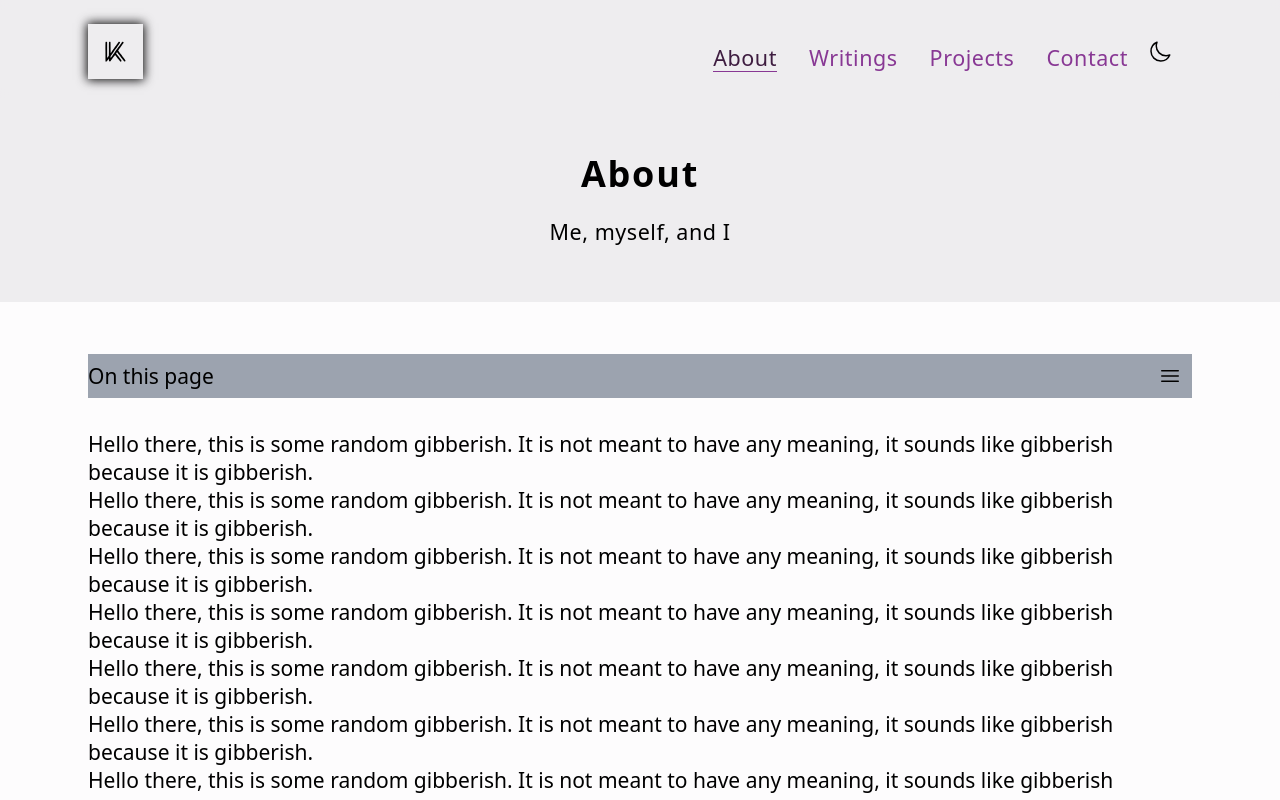
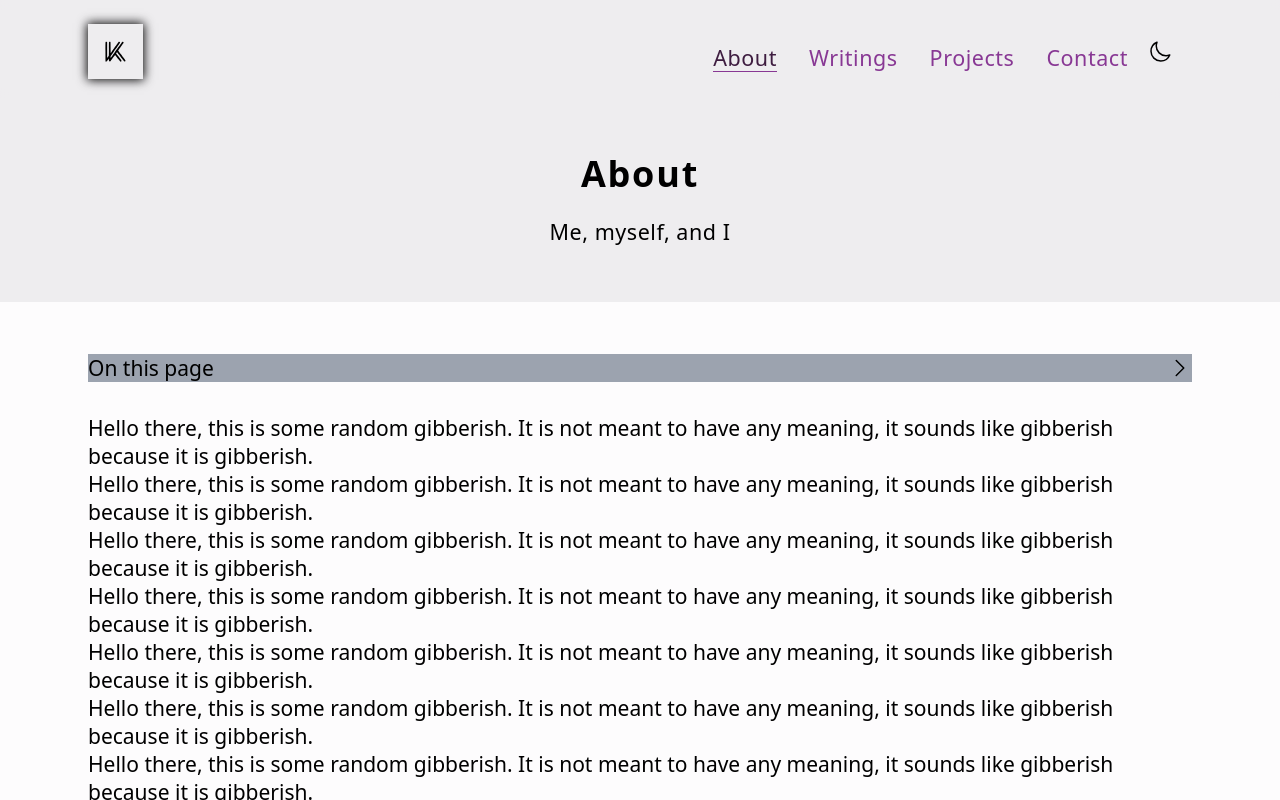
Before and after one commit to khinshankhan/www, a Next.js app: page /about in a window 1280 px wide. Shown: the top 800 px of the page. Built offline with nearby package versions, Linux system fonts and the light colour scheme; what tailwindcss-hyphens would draw is missing.

Commit message:
fix hydration error with toc and use chevron arrow for visual state

```diff
--- a/components/layouts/toc.tsx
+++ b/components/layouts/toc.tsx
@@ -1,19 +1,20 @@
 import React, { useEffect, useState } from "react"
 
 import { cx } from "lib/utils"
-import { useBreakpoint } from "hooks"
+import { useBreakpoint, useMounted } from "hooks"
 
 import { Collapsible, CollapsibleContent, CollapsibleTrigger } from "components/ui"
-import { ListBullet } from "components/icons"
-import { MenuToggle } from "components/toggles"
+import { ChevronDown } from "components/icons"
 
 interface TocProps {
   headings: { id: string; level: number; content: string }[]
 }
 export function Toc({ headings: headingsProp }: TocProps) {
+  const mounted = useMounted()
   const [open, setOpen] = useState(true)
+  const action = open ? "Close" : "Open"
+
   const isXl = useBreakpoint("xl")
-
   useEffect(() => {
     if (isXl) {
       setOpen(true)
@@ -27,13 +28,20 @@ export function Toc({ headings: headingsProp }: TocProps) {
 
   const headings = [{ id: "excerpt", level: minLevel, content: "Introduction" }, ...headingsProp]
 
+  if (!mounted) {
+    return null
+  }
+
   return (
     <Collapsible className="w-full" open={open} onOpenChange={setOpen}>
       <CollapsibleTrigger asChild>
-        <button className="w-full">
-          <span className="flex items-center justify-between">
+        <button className="group w-full" aria-label={`${action} table of contents.`}>
+          <span className="group flex items-center justify-between">
             <span>On this page</span>
-            <MenuToggle isOpen={open} openIcon={ListBullet} />
+            <ChevronDown
+              className="text-violet10 transition-transform duration-300 ease-[cubic-bezier(0.87,_0,_0.13,_1)] group-data-[state=closed]:-rotate-90"
+              aria-hidden
+            />
           </span>
         </button>
       </CollapsibleTrigger>
--- a/hooks/use-media.tsx
+++ b/hooks/use-media.tsx
@@ -5,6 +5,13 @@ export const isBrowser = !isServer
 
 // https://usehooks-ts.com/react-hook/use-isomorphic-layout-effect
 export const useIsomorphicEffect = isBrowser ? useLayoutEffect : useEffect
+
+export function useMounted() {
+  const [mounted, setMounted] = useState(false)
+  useEffect(() => setMounted(true), [])
+
+  return mounted
+}
 
 export function useMediaQuery(query: string, defaultValue: boolean = false) {
   const [matches, setMatches] = useState(() => defaultValue)
```
